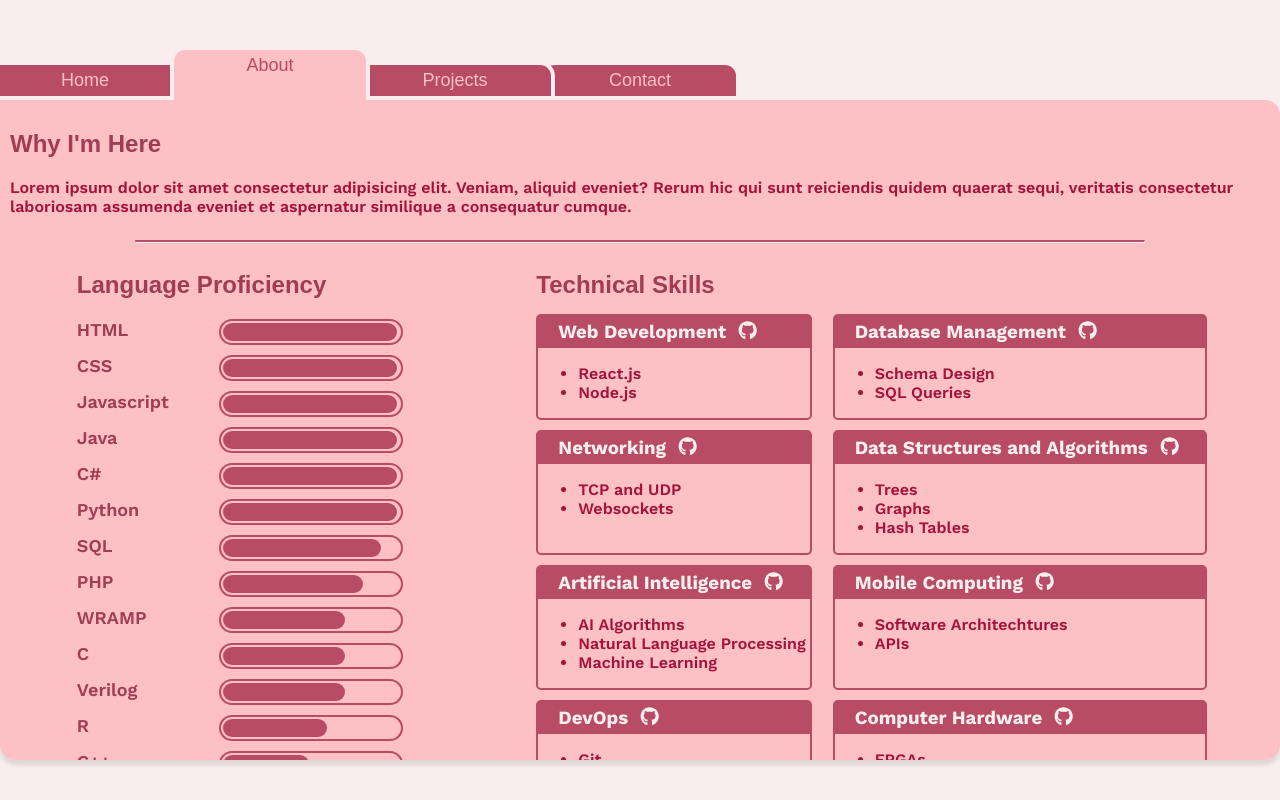
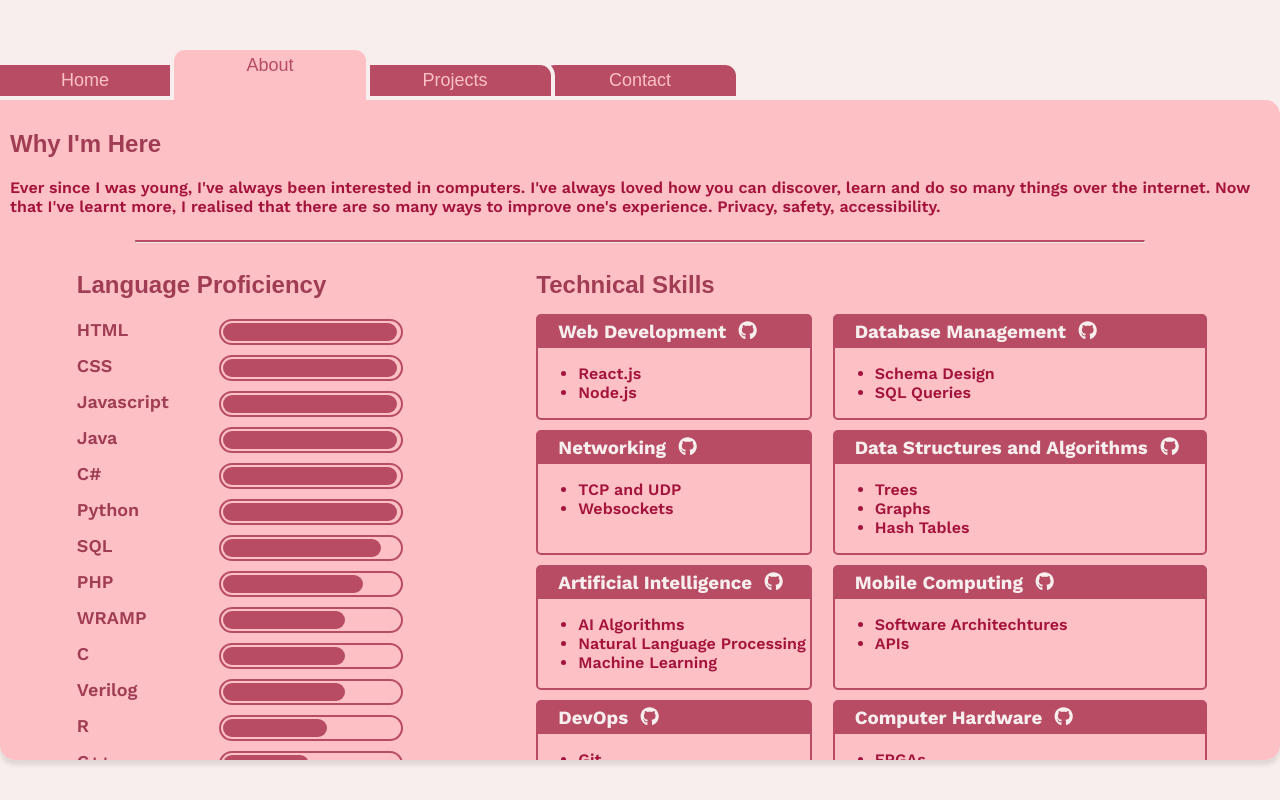
Before and after one commit to kesauce/portfolio, a React (Vite) app: page / in a window 1280 px wide. Both pictures are taken after a click on the button "About". Built offline with nearby package versions, Linux system fonts and the light colour scheme; a web font is replaced by a local one.

Commit message:
started my about me message

```diff
--- a/src/components/About.jsx
+++ b/src/components/About.jsx
@@ -9,10 +9,10 @@ export default function About() {
 			<div>
 				<h1>Why I'm Here</h1>
 				<p className='work-sans-p'>
-				Lorem ipsum dolor sit amet consectetur adipisicing elit. Veniam, aliquid eveniet? Rerum hic qui sunt reiciendis quidem quaerat sequi, veritatis consectetur laboriosam assumenda eveniet et aspernatur similique a consequatur cumque.
+					Ever since I was young, I've always been interested in computers. I've always loved how you can discover, learn and do so many things over the internet. Now that I've learnt more, I realised that there are so many ways to improve one's experience. Privacy, safety, accessibility.
 				</p>
 			</div>
-		<hr style={{borderTop: '2px solid var(--crimson)', width: '80%', color:'var(--crimson)'}}/>
+			<hr style={{ borderTop: '2px solid var(--crimson)', width: '80%', color: 'var(--crimson)' }} />
 			<div className='list-sections'>
 				<Languages />
 				<Skills />
```
Lines whose indentation alone changed are shown as unchanged.
